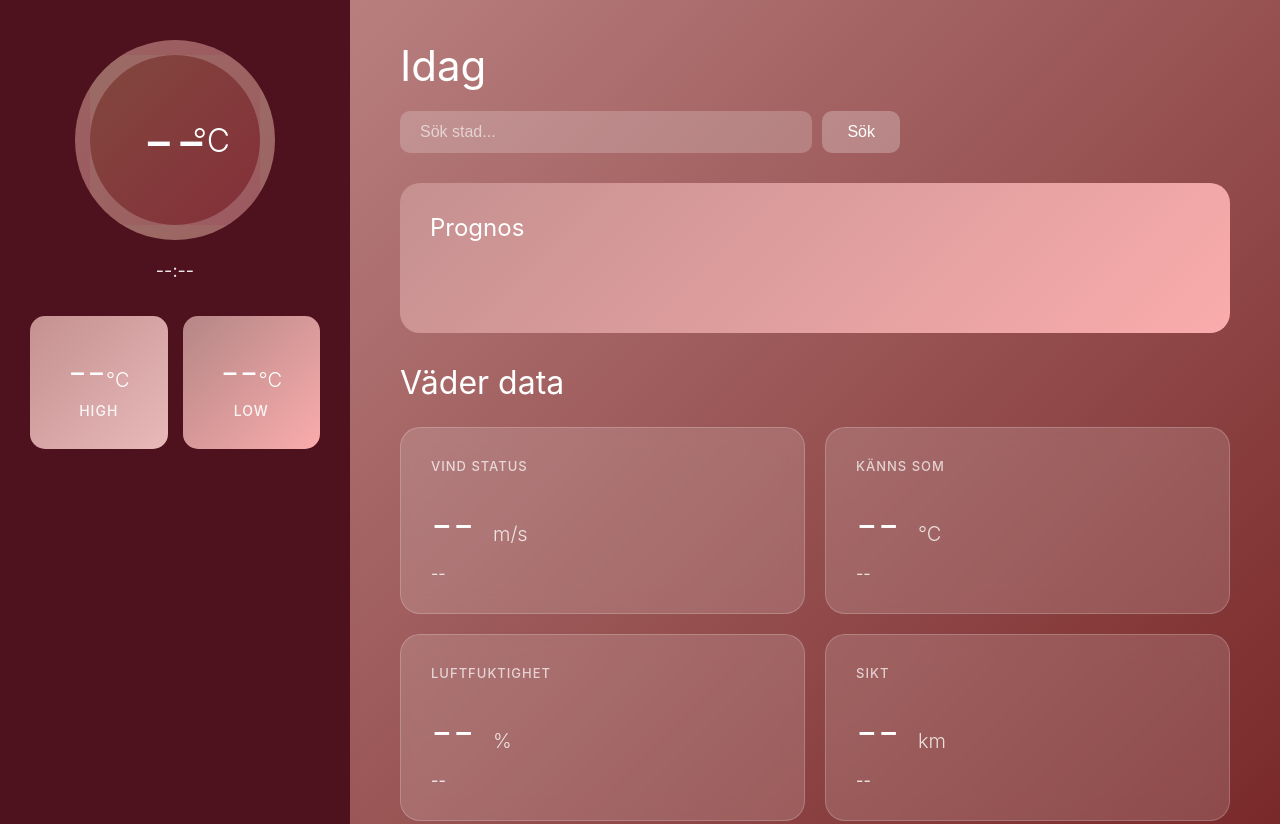
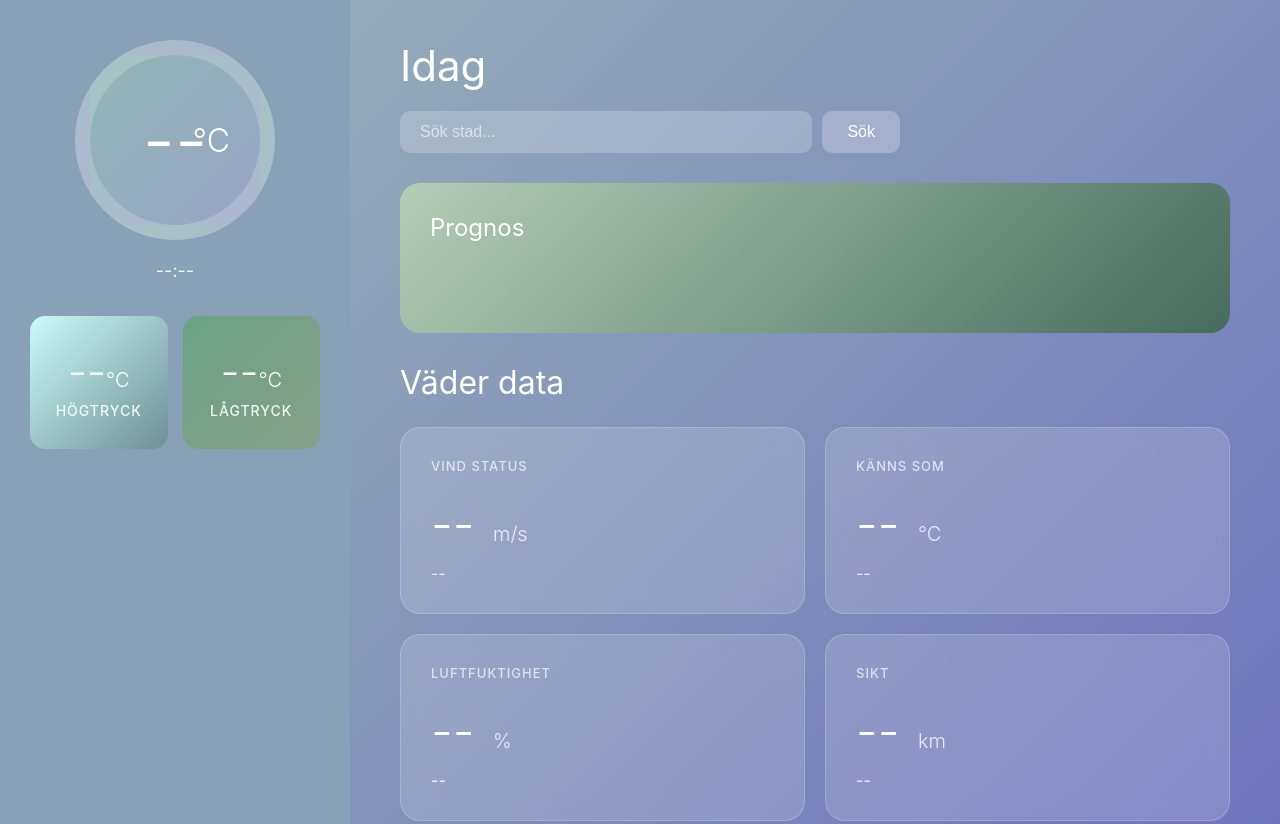
Before and after one commit to karinlenajohansson/JSAssignments, a website built with webpack: page index.html in a window 1280 px wide. Shown: the top 824 px of the page. Built offline with nearby package versions, Linux system fonts and the light colour scheme.

Commit message:
changed styling and html

```diff
--- a/css/style.css
+++ b/css/style.css
@@ -6,7 +6,7 @@
 
 body {
   font-family: -apple-system, BlinkMacSystemFont, "Segoe UI", Roboto, sans-serif;
-  background: linear-gradient(135deg, #c59090 0%, #6a1414 100%);
+  background: linear-gradient(135deg, #9cb6b6 0%, #6767c1 100%);
   min-height: 100vh;
   color: #fff;
 }
@@ -19,7 +19,7 @@ body {
 }
 
 .sidebar {
-  background: rgb(78, 17, 30);
+  background: rgb(137, 161, 182);
   padding: 40px 30px;
   display: flex;
   flex-direction: column;
@@ -41,8 +41,8 @@ body {
   border-radius: 50%;
   background: linear-gradient(
     135deg,
-    rgba(255, 200, 140, 0.3),
-    rgba(255, 120, 120, 0.3)
+    rgba(162, 236, 182, 0.3),
+    rgba(195, 171, 228, 0.3)
   );
   border: 15px solid rgba(255, 255, 255, 0.2);
   display: flex;
@@ -95,11 +95,11 @@ body {
 }
 
 .temp-box.high {
-  background: linear-gradient(135deg, #c59090 0%, #e8b9b9 100%);
+  background: linear-gradient(135deg, #cafbf9 0%, #6c9195 100%);
 }
 
 .temp-box.low {
-  background: linear-gradient(135deg, #b58686 0%, #faacac 100%);
+  background: linear-gradient(135deg, #69a387 0%, #879f87 100%);
 }
 
 .temp-value {
@@ -186,7 +186,7 @@ h2 {
 /* Kommande timmar */
 
 .hourly-forecast {
-  background: linear-gradient(135deg, #c59090 0%, #faacac 100%);
+  background: linear-gradient(135deg, #b6ccb7 0%, #456c5d 100%);
   padding: 30px;
   border-radius: 20px;
   margin-bottom: 30px;
@@ -380,7 +380,7 @@ h2 {
   color: #fff;
   text-align: center;
   padding: 20px;
-  background: rgba(255, 100, 100, 0.3);
+  background: rgba(255, 249, 135, 0.3);
   border-radius: 15px;
 }
 
--- a/index.html
+++ b/index.html
@@ -29,11 +29,11 @@
     <div class="temp-range">
       <div class="temp-box high">
         <span class="temp-value" id="temp-high">--</span>
-        <span class="temp-label">HIGH</span>
+        <span class="temp-label">HÖGTRYCK</span>
       </div>
       <div class="temp-box low">
         <span class="temp-value" id="temp-low">--</span>
-        <span class="temp-label">LOW</span>
+        <span class="temp-label">LÅGTRYCK</span>
       </div>
     </div>
   </aside>
```
